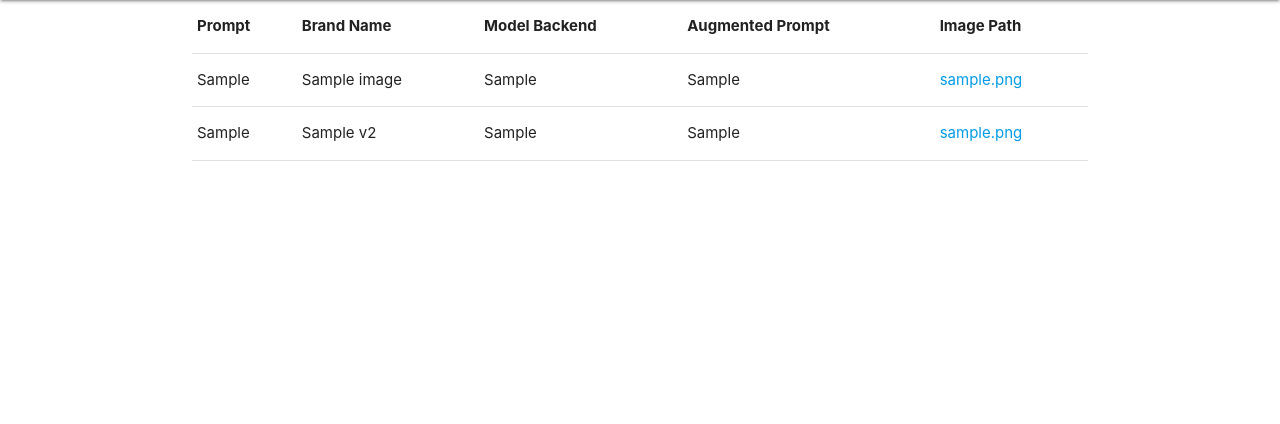
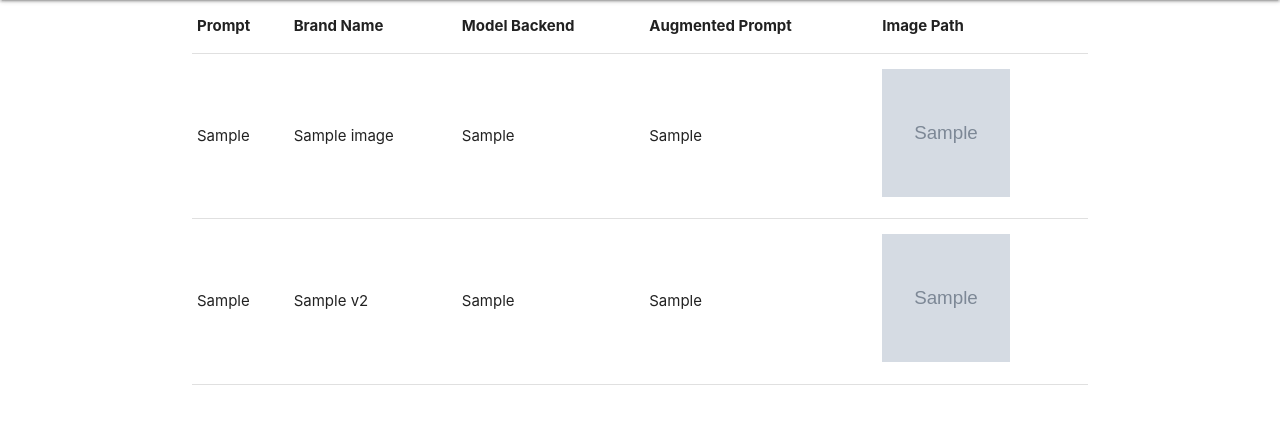
Before and after one commit to ktrnka/branded-image-gen-service, a FastAPI app: page /images in a window 1280 px wide. Shown: the part 64-488 px from the top of the page. Run offline with FastAPI, Linux system fonts and the light colour scheme; tables that the repository leaves empty hold one stand-in row (values such as "Sample post"); grey boxes marked "Sample" are stand-in pictures; parts of the project's set-up code (start-up, migrations or seed data) failed here and were passed over.

Commit message:
Show a thumbnail of the image

```diff
--- a/local_backend/templates/images.html
+++ b/local_backend/templates/images.html
@@ -9,7 +9,7 @@
         <td>{{ row.brand_name }}</td>
         <td>{{ row.model_backend }}</td>
         <td>{{ row.augmented_prompt }}</td>
-        <td><a href="/static/images/{{ row.filename }}">{{ row.filename }}</a></td>
+        <td><a href="/static/images/{{ row.filename }}"><img width="128" height="128" src="/static/images/{{ row.filename }}" /></a></td>
         <!-- <td>{{ row.debug_info }}</td> -->
     </tr>
     {% endfor %}
```
